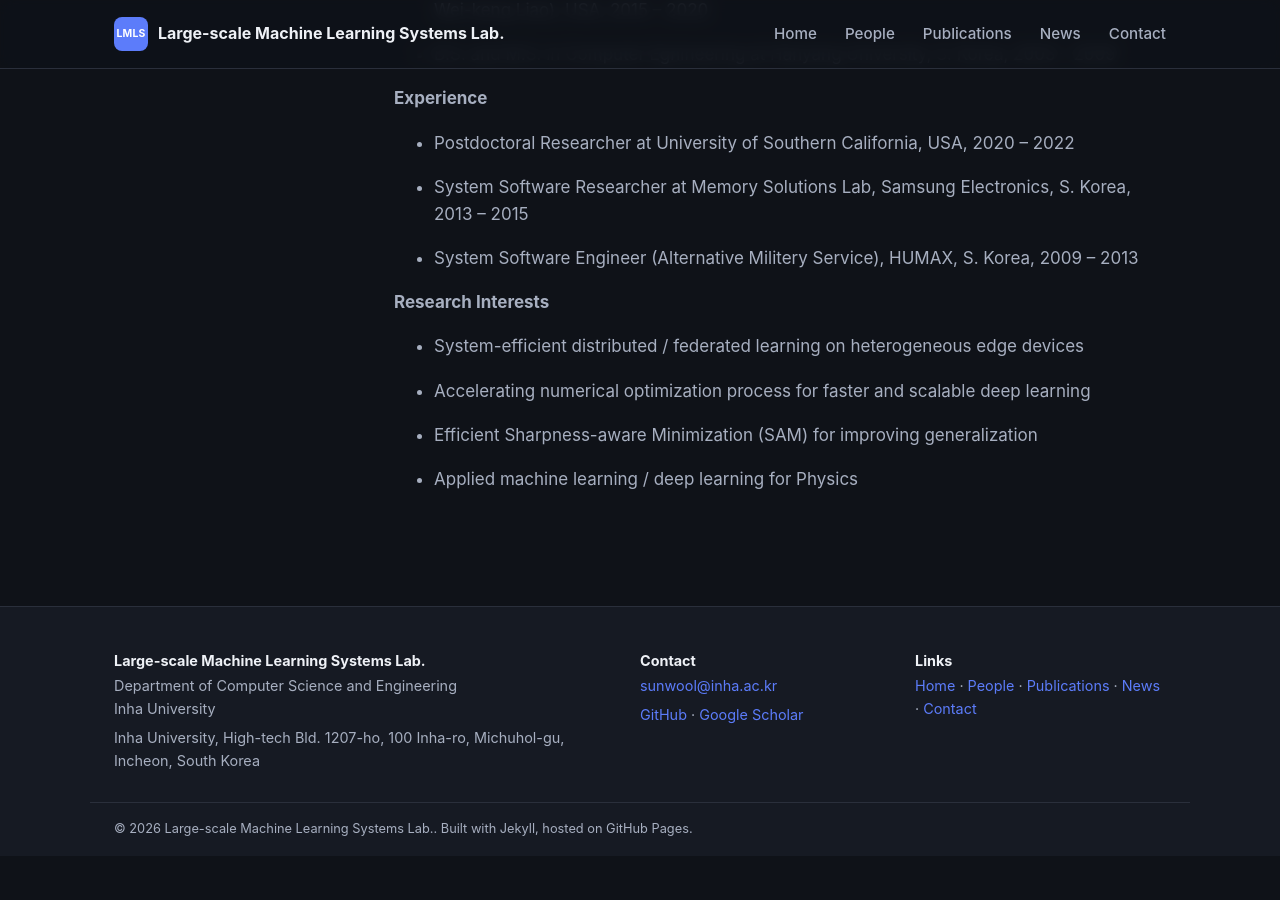
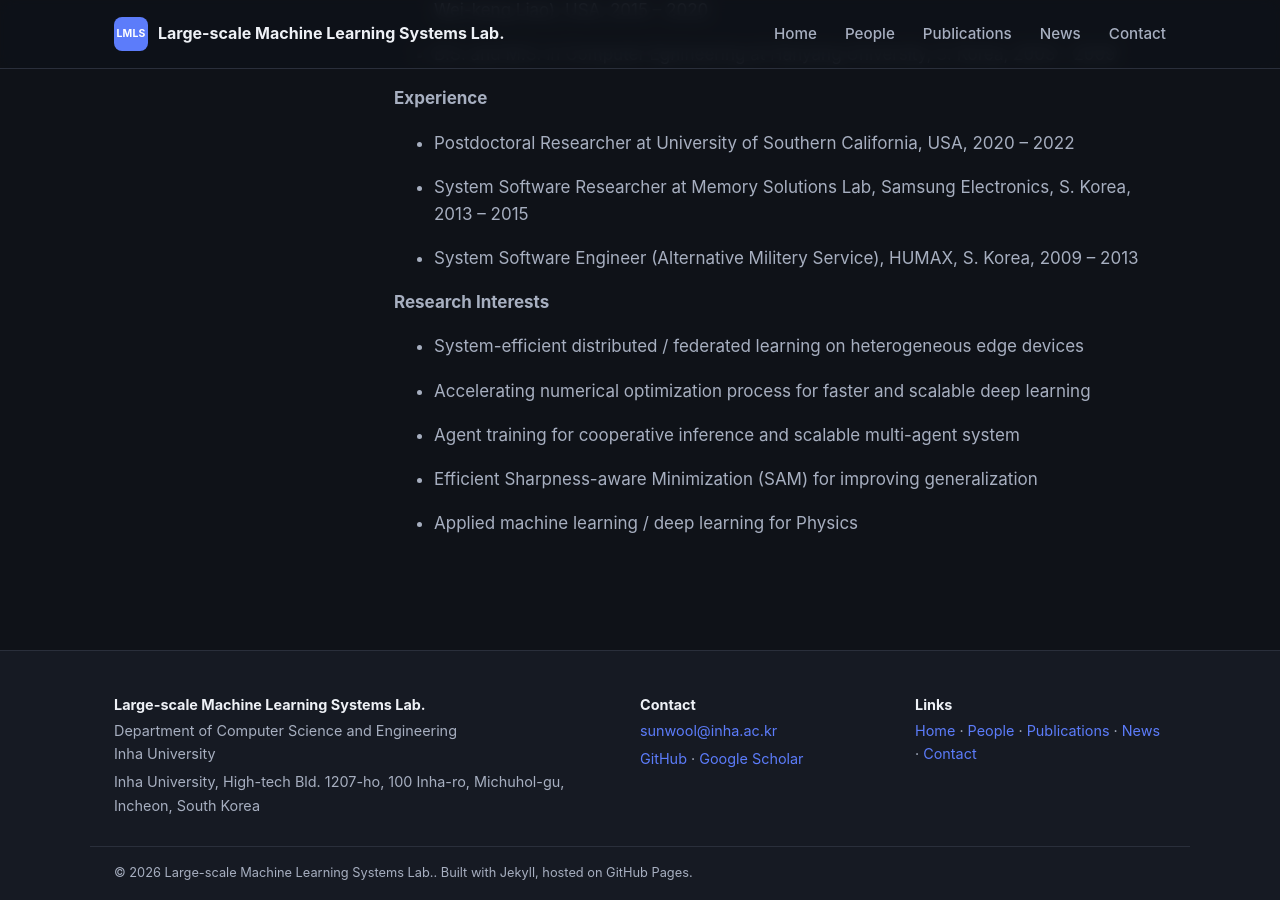
Before and after one commit to LMLS-Lab/lmls-lab.github.io, a Jekyll site: the page built from _people/sunwoo-lee.md, in a window 1280 px wide and 900 px high, scrolled down 664 px. Built offline with Jekyll 4.4.1, drawn with Linux system fonts in a browser that asks for light colours; before the commit the page ends 1520 px from its top, so only the background shows below that.

Commit message:
Updated CV.

```diff
--- a/_people/sunwoo-lee.md
+++ b/_people/sunwoo-lee.md
@@ -37,6 +37,8 @@ His research interests include numerical optimization-based machine learning, fe
 
  - Accelerating numerical optimization process for faster and scalable deep learning
 
+ - Agent training for cooperative inference and scalable multi-agent system
+
  - Efficient Sharpness-aware Minimization (SAM) for improving generalization
 
  - Applied machine learning / deep learning for Physics
```
